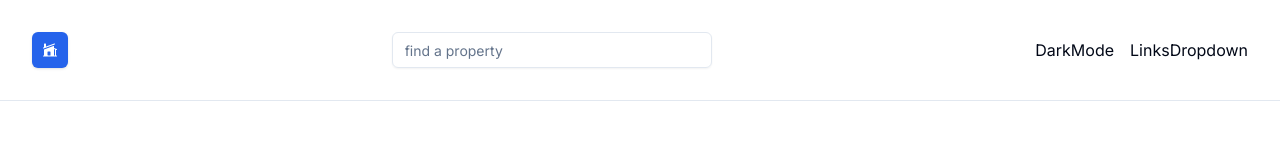
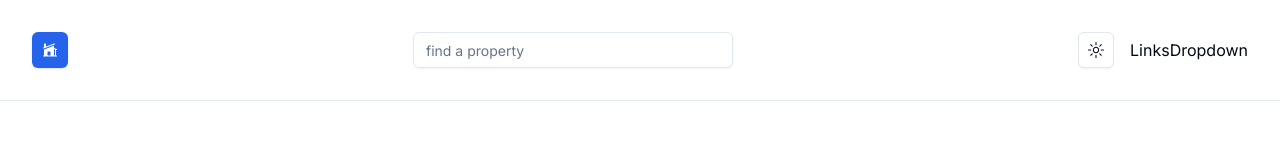
Before and after one commit to danocolombo/nextjs-travel-portal, a Next.js app: page / in a window 1280 px wide. Shown: the top 145 px of the page. Built offline with nearby package versions, Linux system fonts and the light colour scheme.

Commit message:
darkmode added to navbar

```diff
--- a/app/layout.tsx
+++ b/app/layout.tsx
@@ -1,7 +1,9 @@
+import React from 'react';
 import type { Metadata } from 'next';
 import { Inter } from 'next/font/google';
-import './globals.css';
+import '@/app/globals.css';
 import NavBar from '@/components/navbar/NavBar';
+import Providers from '@/app/providers';
 const inter = Inter({ subsets: ['latin'] });
 
 export const metadata: Metadata = {
@@ -17,8 +19,10 @@
     return (
         <html lang='en' suppressHydrationWarning>
             <body className={inter.className}>
-                <NavBar />
-                <main className='container py-10'>{children}</main>
+                <Providers>
+                    <NavBar />
+                    <main className='container py-10'>{children}</main>
+                </Providers>
             </body>
         </html>
     );
--- /dev/null
+++ b/app/providers.tsx
@@ -0,0 +1,19 @@
+'use client';
+
+import { ReactNode } from 'react';
+import { ThemeProvider } from 'next-themes';
+
+function Providers({ children }: { children: ReactNode }) {
+    return (
+        <ThemeProvider
+            attribute='class'
+            defaultTheme='system'
+            enableSystem
+            disableTransitionOnChange
+        >
+            {children}
+        </ThemeProvider>
+    );
+}
+
+export default Providers;
--- a/components/navbar/DarkMode.tsx
+++ b/components/navbar/DarkMode.tsx
@@ -1,7 +1,40 @@
-import React from 'react';
+'use client';
 
-function DarkMode() {
-    return <div>DarkMode</div>;
+import * as React from 'react';
+import { MoonIcon as Moon, SunIcon as Sun } from '@radix-ui/react-icons';
+import { useTheme } from 'next-themes';
+
+import { Button } from '@/components/ui/button';
+import {
+    DropdownMenu,
+    DropdownMenuContent,
+    DropdownMenuItem,
+    DropdownMenuTrigger,
+} from '@/components/ui/dropdown-menu';
+
+export default function ModeToggle() {
+    const { setTheme } = useTheme();
+
+    return (
+        <DropdownMenu>
+            <DropdownMenuTrigger asChild>
+                <Button variant='outline' size='icon'>
+                    <Sun className='h-[1.2rem] w-[1.2rem] rotate-0 scale-100 transition-all dark:-rotate-90 dark:scale-0' />
+                    <Moon className='absolute h-[1.2rem] w-[1.2rem] rotate-90 scale-0 transition-all dark:rotate-0 dark:scale-100' />
+                    <span className='sr-only'>Toggle theme</span>
+                </Button>
+            </DropdownMenuTrigger>
+            <DropdownMenuContent align='end'>
+                <DropdownMenuItem onClick={() => setTheme('light')}>
+                    Light
+                </DropdownMenuItem>
+                <DropdownMenuItem onClick={() => setTheme('dark')}>
+                    Dark
+                </DropdownMenuItem>
+                <DropdownMenuItem onClick={() => setTheme('system')}>
+                    System
+                </DropdownMenuItem>
+            </DropdownMenuContent>
+        </DropdownMenu>
+    );
 }
-
-export default DarkMode;
```
Also changed, not shown: app/theme-provider.tsx (added).
